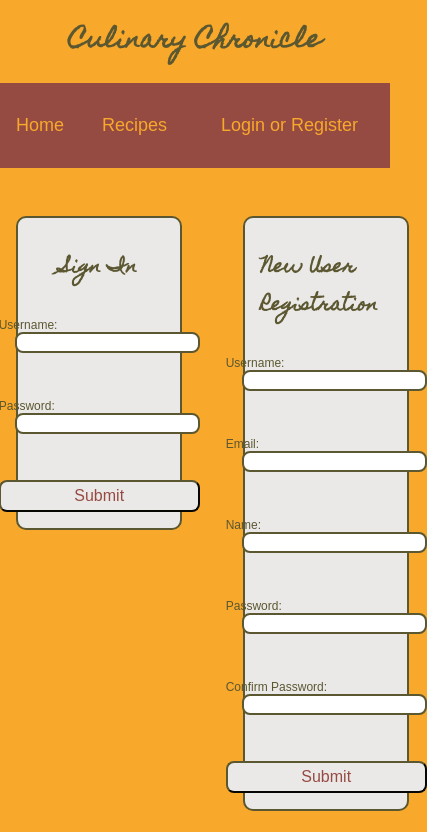
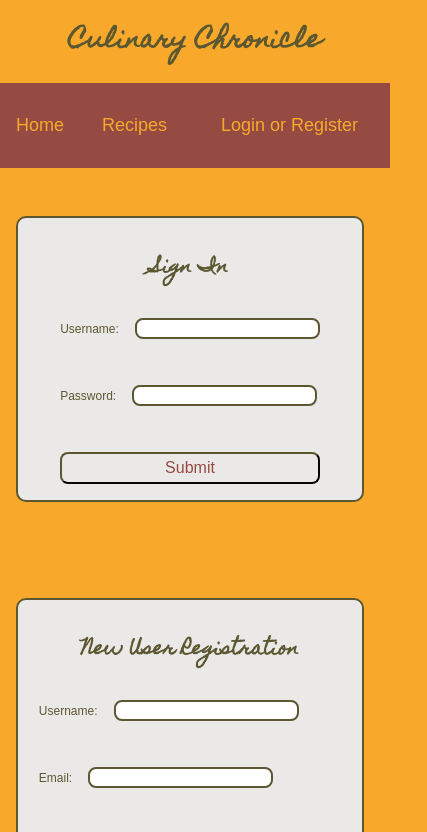
Before and after one commit to Lab-Rats-Fullstack/Lab-Rats, a React (Vite) app in the folder FE/: page /login in a window 390 px wide. Shown: the top 832 px of the page, 427 px wide, since content can reach past the window. Built offline with nearby package versions, Linux system fonts and the light colour scheme; a web font is replaced by a local one.

Commit message:
fixed login and recipe form responsiveness

```diff
--- a/FE/src/index.css
+++ b/FE/src/index.css
@@ -663,8 +663,7 @@ a:focus {
   padding: 2rem;
   margin: 1rem;
   display: flex;
-  min-width: 100%;
-  max-width: 100%;
+  width: 65%;
   gap: 30px;
   flex-direction: column;
   flex-wrap: wrap;
@@ -697,7 +696,9 @@ a:focus {
 }
 
 .createRecipeForm {
-  width: 65%;
+  width: 100%;
+  display: grid;
+  place-items: center;
 }
 
 #estTime {
@@ -1011,7 +1012,8 @@ a:focus {
     grid-row-start: 8;
   }
   .reviewCard,
-  .commentCard {
+  .commentCard,
+  .wrapper {
     grid-template-columns: 1fr;
   }
 }
```
